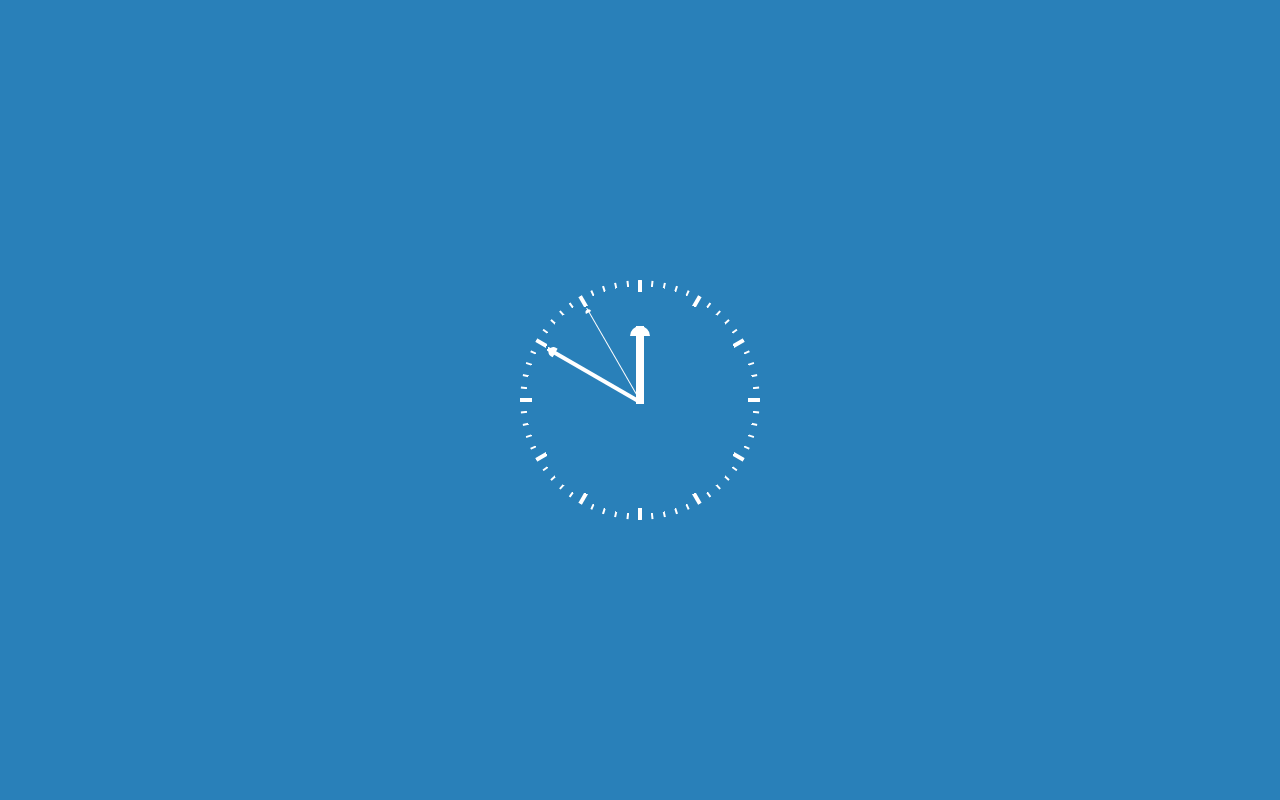
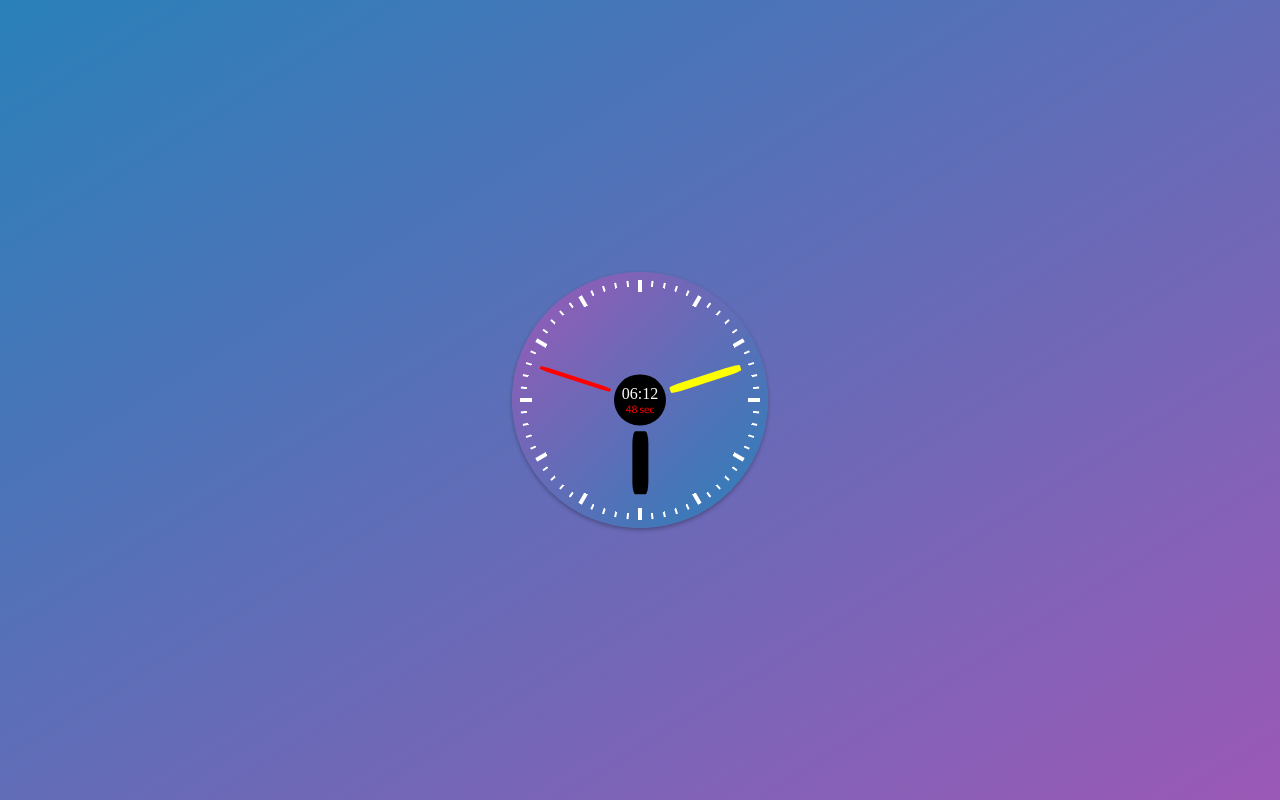
Before and after one commit to mav1283/javascript30-day-two, a website: page index.html in a window 1280 px wide. Drawn offline with Linux system fonts and the light colour scheme; files that its build step writes are made by us from their sources; a web font is replaced by a local one.

Commit message:
updating ui and scripts

```diff
--- a/gulpfile.js
+++ b/gulpfile.js
@@ -41,7 +41,7 @@ gulp.task('convertojs',function(done){
     return browserify({
             entries: paths.scripts
         })
-        .transform(babelify, {presets:['env']})
+        .transform(babelify, {presets:['@babel/preset-env']})
         .bundle()
         .pipe(source('main.js'))
         .pipe( rename({extname:'.min.js'}) )
--- a/index.html
+++ b/index.html
@@ -9,72 +9,78 @@
 </head>
 <body>
     <div class="clock">
-        <div class="min-container">
-            <div class="minute big"></div>
-            <div class="minute"></div>
-            <div class="minute"></div>
-            <div class="minute"></div>
-            <div class="minute"></div>
-            <div class="minute big"></div>
-            <div class="minute"></div>
-            <div class="minute"></div>
-            <div class="minute"></div>
-            <div class="minute"></div>
-            <div class="minute big"></div>
-            <div class="minute"></div>
-            <div class="minute"></div>
-            <div class="minute"></div>
-            <div class="minute"></div>
-            <div class="minute big"></div>
-            <div class="minute"></div>
-            <div class="minute"></div>
-            <div class="minute"></div>
-            <div class="minute"></div>
-            <div class="minute big"></div>
-            <div class="minute"></div>
-            <div class="minute"></div>
-            <div class="minute"></div>
-            <div class="minute"></div>
-            <div class="minute big"></div>
-            <div class="minute"></div>
-            <div class="minute"></div>
-            <div class="minute"></div>
-            <div class="minute"></div>
-            <div class="minute big"></div>
-            <div class="minute"></div>
-            <div class="minute"></div>
-            <div class="minute"></div>
-            <div class="minute"></div>
-            <div class="minute big"></div>
-            <div class="minute"></div>
-            <div class="minute"></div>
-            <div class="minute"></div>
-            <div class="minute"></div>
-            <div class="minute big"></div>
-            <div class="minute"></div>
-            <div class="minute"></div>
-            <div class="minute"></div>
-            <div class="minute"></div>
-            <div class="minute big"></div>
-            <div class="minute"></div>
-            <div class="minute"></div>
-            <div class="minute"></div>
-            <div class="minute"></div>
-            <div class="minute big"></div>
-            <div class="minute"></div>
-            <div class="minute"></div>
-            <div class="minute"></div>
-            <div class="minute"></div>
-            <div class="minute big"></div>
-            <div class="minute"></div>
-            <div class="minute"></div>
-            <div class="minute"></div>
-            <div class="minute"></div>
+        <div class="clockface">
+            <p class="clocktime">
+                <span class="top-text"></span>
+                <span class="bottom-text"></span>
+            </p>
         </div>
         <div class="clockhands">
-            <div class="clock-hand hr"></div>
-            <div class="clock-hand min"></div>
-            <div class="clock-hand sec"></div>
+            <div class="clock-hand hr-hand hr"></div>
+            <div class="clock-hand min-hand min"></div>
+            <div class="clock-hand sec-hand sec"></div>
+        </div>
+        <div class="min-container">
+            <div class="tick minute"></div>
+            <div class="tick"></div>
+            <div class="tick"></div>
+            <div class="tick"></div>
+            <div class="tick"></div>
+            <div class="tick minute"></div>
+            <div class="tick"></div>
+            <div class="tick"></div>
+            <div class="tick"></div>
+            <div class="tick"></div>
+            <div class="tick minute"></div>
+            <div class="tick"></div>
+            <div class="tick"></div>
+            <div class="tick"></div>
+            <div class="tick"></div>
+            <div class="tick minute"></div>
+            <div class="tick"></div>
+            <div class="tick"></div>
+            <div class="tick"></div>
+            <div class="tick"></div>
+            <div class="tick minute"></div>
+            <div class="tick"></div>
+            <div class="tick"></div>
+            <div class="tick"></div>
+            <div class="tick"></div>
+            <div class="tick minute"></div>
+            <div class="tick"></div>
+            <div class="tick"></div>
+            <div class="tick"></div>
+            <div class="tick"></div>
+            <div class="tick minute"></div>
+            <div class="tick"></div>
+            <div class="tick"></div>
+            <div class="tick"></div>
+            <div class="tick"></div>
+            <div class="tick minute"></div>
+            <div class="tick"></div>
+            <div class="tick"></div>
+            <div class="tick"></div>
+            <div class="tick"></div>
+            <div class="tick minute"></div>
+            <div class="tick"></div>
+            <div class="tick"></div>
+            <div class="tick"></div>
+            <div class="tick"></div>
+            <div class="tick minute"></div>
+            <div class="tick"></div>
+            <div class="tick"></div>
+            <div class="tick"></div>
+            <div class="tick"></div>
+            <div class="tick minute"></div>
+            <div class="tick"></div>
+            <div class="tick"></div>
+            <div class="tick"></div>
+            <div class="tick"></div>
+            <div class="tick minute"></div>
+            <div class="tick"></div>
+            <div class="tick"></div>
+            <div class="tick"></div>
+            <div class="tick"></div>
         </div>
     </div>
     <script src="build/js/main.min.js"></script>
--- a/package.json
+++ b/package.json
@@ -24,6 +24,7 @@
   "homepage": "https://github.com/mav1283/javascript30-day-two#readme",
   "devDependencies": {
     "@babel/core": "^7.1.2",
+    "@babel/preset-env": "^7.1.0",
     "babel-core": "*",
     "babel-preset-env": "^1.7.0",
     "babelify": "^10.0.0",
@@ -38,6 +39,8 @@
     "vinyl-source-stream": "^2.0.0"
   },
   "babel": {
-    "presets": ["env"]
+    "presets": [
+      "@babel/preset-env"
+    ]
   }
 }
--- a/src/js/main.js
+++ b/src/js/main.js
@@ -1,4 +1,40 @@
-window.addEventListener('load',()=>{
-    console.log('hello world');
-    console.log('hi pao!');
-})
+const secondHand = document.querySelector('.sec-hand');
+const minuteHand = document.querySelector('.min-hand');
+const hourHand = document.querySelector('.hr-hand');
+const clockTimeTop = document.querySelector('.top-text');
+const clockTimeBottom = document.querySelector('.bottom-text');
+
+const leftPad = (val) =>{
+    if(val<10) return `0${val}`
+    return `${val}`
+  }
+
+function setDate(){
+
+    /* Get the system date */
+    const now = new Date();
+
+    /* Handle Seconds */
+    const seconds = now.getSeconds();
+    const secondsDegrees = ((seconds / 60) * 360) + 90; /* get the percentage and convert it to based 100 to get the degrees then add 90 to set it straight */
+    secondHand.style.transform = `rotate(${secondsDegrees}deg)`;
+
+    /* Handle Minutes */
+    const minutes = now.getMinutes();
+    const minutesDegrees = ((minutes / 60) * 360) + 90;
+    minuteHand.style.transform = `rotate(${minutesDegrees}deg)`;
+
+    /* Handle Hour */
+    const hours = now.getHours();
+    const hoursDegrees = ((hours / 12) * 360) + 90;
+    hourHand.style.transform = `rotate(${hoursDegrees}deg)`;
+
+    /* Handle Clock Time */
+    const hrTime = leftPad(hours);
+    const minTime = leftPad(minutes);
+    const secTime = leftPad(seconds);
+    clockTimeTop.textContent = `${hrTime}:${minTime}`;
+    clockTimeBottom.textContent = `${secTime} sec`;
+}
+
+setInterval(setDate,1000);
--- a/src/scss/style.scss
+++ b/src/scss/style.scss
@@ -1,3 +1,14 @@
+@import url('https://fonts.googleapis.com/css?family=Lato:100,100i,300,300i,400,400i,700,700i,900,900i');
+@import url('https://fonts.googleapis.com/css?family=Orbitron');
+
+@font-face{
+    font-family: 'DS-DIGITAL';
+    src: url('https://res.cloudinary.com/dzsmdyknz/raw/upload/v1532588680/fcc-drum-machine/ds-digital-font/DS-DIGIT.TTF');
+    src: url('https://res.cloudinary.com/dzsmdyknz/raw/upload/v1532588680/fcc-drum-machine/ds-digital-font/DS-DIGIB.TTF');
+    src: url('https://res.cloudinary.com/dzsmdyknz/raw/upload/v1532588679/fcc-drum-machine/ds-digital-font/DS-DIGII.TTF');
+    src: url('https://res.cloudinary.com/dzsmdyknz/raw/upload/v1532588679/fcc-drum-machine/ds-digital-font/DS-DIGI.TTF');
+}
+
 @import 'base/variables';
 
 body,
@@ -12,7 +23,7 @@ body * {
 body{
     box-sizing: border-box;
     font-family: 'Lato', sans-serif;
-    background: var(--belize-hole);
+    background: linear-gradient(to bottom right, var(--belize-hole),var(--amethyst));
     width: 100%;
     height: 100vh;
     padding: 2rem;
@@ -25,14 +36,39 @@ body{
     position: relative;
     width: 15rem;
     height: 15rem;
-    // border: 2px solid #fff;
+    background: linear-gradient(to bottom right, var(--amethyst),var(--belize-hole));
+    //background: rgba(255,255,255,0.075);
+    //background: radial-gradient( rgba(255,255,255,0.3) 10%, transparent 90%);
+    padding: 0.5rem;
+    //border: 1px solid rgba(255,255,255,0.075);
     border-radius: 50%;
-    //padding: 2rem;
-    margin: auto;
+    box-shadow: 0px 2px 4px rgba(0,0,0,0.3);
     display: flex;
     justify-content: center;
     align-items: center;
     z-index: 1;
+    .clockface{
+        position: absolute;
+        width: 20%;
+        height: 20%;
+        border-radius: 50%;
+        top: 50%;
+        transform: translateY(-50%);
+        display: flex;
+        justify-content: center;
+        align-items: center;
+        background: #000;
+
+        z-index: 20;
+        .clocktime{
+            position: relative;
+            padding: 0.25rem;
+            display: grid;
+            grid-template-columns: repeat(2,1fr);
+            text-align: center;
+            color: #fff;
+        }
+    }
     .min-container{
         position: relative;
         width: 100%;
@@ -42,7 +78,7 @@ body{
         transform: rotate(-6deg);
         //border: 1px solid rgba(0,0,0,0.3);
         overflow: hidden;
-         .minute{
+         .tick{
            width: 100%;
            position: absolute;
            top: 0;
@@ -53,105 +89,96 @@ body{
            margin: auto;
            background: linear-gradient(to right, #fff 2.5%, transparent 0%);
            transform-origin: 50%;
+           transition: 0.05s;
+           transition-timing-function: cubic-bezier(0.1, 2.7, 0.58, 1);
            z-index: 5;
          }
        }
     .clockhands{
         position: absolute;
-        width: 92.5%;
-        height: 92.5%;
+        width: 84%;
+        height: 84%;
         border-radius: 50%;
         z-index: 10;
+        display: flex;
+        justify-content: center;
+        align-items: center;
         .clock-hand{
-          width: 50%;
-          //border: 1px solid rgba(0,0,0,0.2);
+          width: 98%;
           position: absolute;
-          top: 50%;
-          transform-origin: 100%;
+          transform-origin: 50%;
         }
       }
 }
 
-
-.clock-hand:first-child{
-    transform: rotate(90deg);
+.top-text{
+    font-size: 1rem;
+    text-align: center;
+    grid-column: 1 / -1;
+    font-family: 'DS-DIGITAL';
 }
-.clock-hand:nth-child(2){
-    transform: rotate(30deg);
-}
-.clock-hand:last-child{
-transform: rotate(60deg);
+.bottom-text{
+    font-size: 0.65rem;
+    text-align: center;
+    grid-column: 1 / -1;
+    grid-row: 2;
+    color: #f00;
 }
 
-.hr{
-    background: linear-gradient(to left, #fff 70%, transparent 30%);
+
+.hr-hand{
+    height: 16px;
+}
+.hr-hand::before{
+    position: absolute;
+    content: '';
+    width: 30%;
+    height: 100%;
+    top: 0;
+    left: 5%;
+    background: #000;
+    border-radius: 20%;
+}
+
+.min-hand{
     height: 8px;
 }
 
-.hr::before{
+.min-hand::before{
     position: absolute;
     content: '';
-    left: 30%;
-    width: 10px;
-    height: 20px;
-    border-top-left-radius: 10px;
-    border-bottom-left-radius: 10px;
-    margin: auto;
-    display: block;
-    background: #fff;
-    top: 50%;
-    transform: translateY(-50%);
+    width: 35%;
+    height: 100%;
+    top: 0;
+    left: 0;
+    background: #ff0;
+    border-radius: 20%;
 }
 
-.min{
-    background: linear-gradient(to left, #fff 96%, transparent 10%);
+.sec-hand{
     height: 4px;
 }
 
-.min::before{
+.sec-hand::before{
     position: absolute;
     content: '';
-    left: 5%;
-    width: 7px;
-    height: 10px;
-    border-top-left-radius: 10px;
-    border-bottom-left-radius: 10px;
-    margin: auto;
-    display: block;
-    background: #fff;
-    top: 50%;
-    transform: translateY(-50%);
-}
-
-.sec{
-    background: linear-gradient(to left, #fff 96%, transparent 4%);
-    height: 1px;
-}
-
-.sec::before{
-    position: absolute;
-    content: '';
-    left: 5%;
-    width: 3px;
-    height: 6px;
-    border-top-left-radius: 10px;
-    border-bottom-left-radius: 10px;
-    margin: auto;
-    display: block;
-    background: #fff;
-    top: 50%;
-    transform: translateY(-50%);
+    width: 35%;
+    height: 100%;
+    top: 0;
+    left: 0;
+    background: #f00;
+    border-radius: 20%;
 }
 
 
-  @for $i from 1 through 60{
-    .minute:nth-child(#{$i}){
 
-      transform: rotate($i * 6deg);
+@for $i from 1 through 60{
+    .tick:nth-child(#{$i}){
+        transform: rotate($i * 6deg);
     }
-  }
+}
 
-  .big{
+.minute{
     background: linear-gradient(to right, #fff 5%, transparent 0%) !important;
     height: 4px !important;
-  }
+}
```
Also changed, not shown: build/css/style.min.css, build/js/main.min.js, 2 other files.
